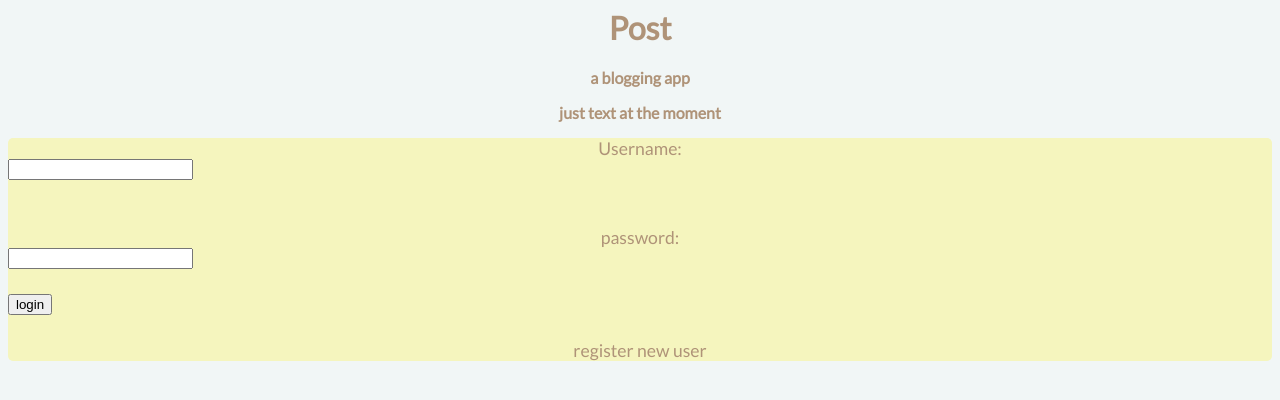
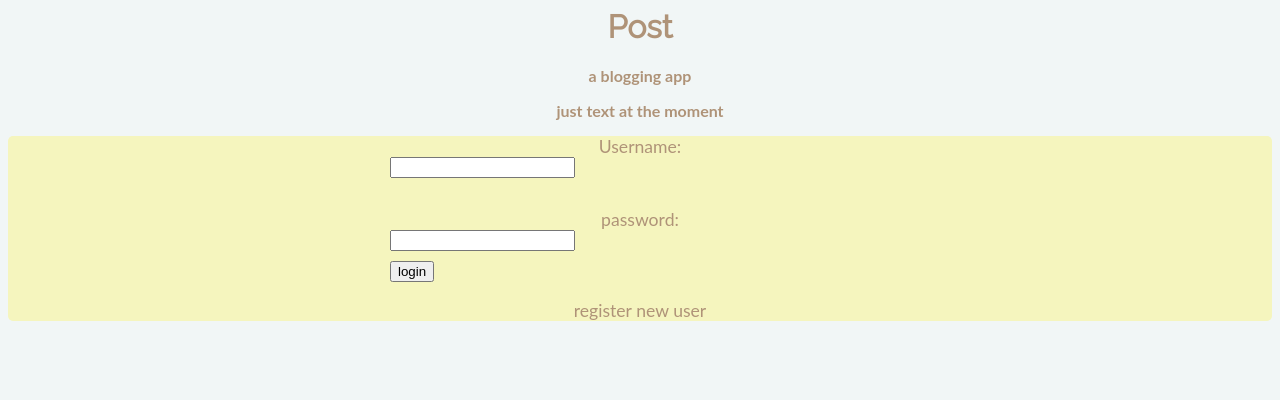
Before and after one commit to andrewtran634/blog, a Django app: page /login/ in a window 1280 px wide. Shown: the top 400 px of the page. Run offline with Django 3.2, Linux system fonts and the light colour scheme; some libraries are stand-ins or nearby versions.

Commit message:
'changed some fonts'

```diff
--- a/login/static/css/logstyle.css
+++ b/login/static/css/logstyle.css
@@ -4,7 +4,7 @@ body {
 	color: rgb(175, 147, 120);
 }
 h1 {
-	font-family: Lato;
+	font-family: Raleway;
 	font-size: 2em;
 }
 h3 {
@@ -18,6 +18,8 @@ p {
 form {
 	font-size: 1.1em;
 	font-family: Lato;
+	margin: 0 auto;
+	width: 500px;
 }
 input {
 	display: block;
@@ -60,3 +62,9 @@ span {
 #show:hover {
 
 }
+#show2 {
+	cursor: pointer;
+}
+#show2:hover {
+
+}
--- a/login/templates/login/index.html
+++ b/login/templates/login/index.html
@@ -1,7 +1,7 @@
 {% load staticfiles %}
 <head>
 	<link rel="stylesheet" type="text/css" href="{% static "css/logstyle.css" %}">
-	<link href="http://fonts.googleapis.com/css?family=Lato" rel="stylesheet" type="text/css">
+	<link href="http://fonts.googleapis.com/css?family=Raleway" rel="stylesheet" type="text/css">
 	<script src = "https://ajax.googleapis.com/ajax/libs/jquery/1.8.3/jquery.min.js"></script>
 
 	<script type="text/javascript">
@@ -9,7 +9,13 @@
 			$('#reg').hide();
 
 			$('#show').click(function() {
+				$('#log').hide();
 				$('#reg').fadeIn(1000);
+			});
+
+			$('#show2').click(function() {
+				$('#reg').hide();
+				$('#log').fadeIn(1000);
 			});
 		});
 	</script>
@@ -48,6 +54,9 @@
 				{{ reg }}
 				<input type="submit" value="register" id = "sub">
 			</form>
+			<div id = "show2">
+				<p>login existing user</p>
+			</div>
 		</div>
 	</div>
 {% endblock %}
--- a/post/static/css/neweditstyle.css
+++ b/post/static/css/neweditstyle.css
@@ -9,7 +9,7 @@ h1 {
 }
 
 body {
-	font-family: Lato;
+	font-family: Raleway;
 	background-color: rgb(245, 245, 190);
 	text-align: center;
 }
--- a/post/static/css/poststyle.css
+++ b/post/static/css/poststyle.css
@@ -16,7 +16,7 @@ a:hover {
 	color: rgb(172, 131, 89);
 }
 body {
-	font-family: Lato;
+	font-family: Raleway;
 	background-color: rgb(250, 250, 224);
 }
 
@@ -80,10 +80,12 @@ li {
 }
 
 input {
+	display: block;
 	background-color: rgb(222, 205, 189);
 	border-radius: 4px;
 	border: none;
 	cursor: pointer;
-	margin: 7px;
+	margin: 0 auto;
 	padding: 4px;
+
 }
--- a/post/templates/post/edit.html
+++ b/post/templates/post/edit.html
@@ -3,7 +3,7 @@
 	<link rel="stylesheet" type="text/css" href="newedditstyle.css">
 
 	<link rel="stylesheet" type="text/css" href="{% static "css/neweditstyle.css" %}">
-	<link href="http://fonts.googleapis.com/css?family=Lato" rel="stylesheet" type="text/css">
+	<link href="http://fonts.googleapis.com/css?family=Raleway" rel="stylesheet" type="text/css">
 <!-- 	<link rel="stylesheet" type="text/css" href="neweditstyle.css">-->
 </head>
 <body>
--- a/post/templates/post/index.html
+++ b/post/templates/post/index.html
@@ -1,7 +1,7 @@
 {% load staticfiles %}
 <head>
 	<link rel="stylesheet" type="text/css" href="{% static "css/poststyle.css" %}">
-	<link href="http://fonts.googleapis.com/css?family=Lato" rel="stylesheet" type="text/css">
+	<link href="http://fonts.googleapis.com/css?family=Raleway" rel="stylesheet" type="text/css">
 </head>
 
 <body>
--- a/post/templates/post/new.html
+++ b/post/templates/post/new.html
@@ -3,7 +3,7 @@
 	<link rel="stylesheet" type="text/css" href="newedditstyle.css">
 
 	<link rel="stylesheet" type="text/css" href="{% static "css/neweditstyle.css" %}">
-	<link href="http://fonts.googleapis.com/css?family=Lato" rel="stylesheet" type="text/css">
+	<link href="http://fonts.googleapis.com/css?family=Raleway" rel="stylesheet" type="text/css">
 	<!--<link rel="stylesheet" type="text/css" href="neweditstyle.css">-->
 </head>
 <body>
```
Also changed, not shown: db.sqlite3.
